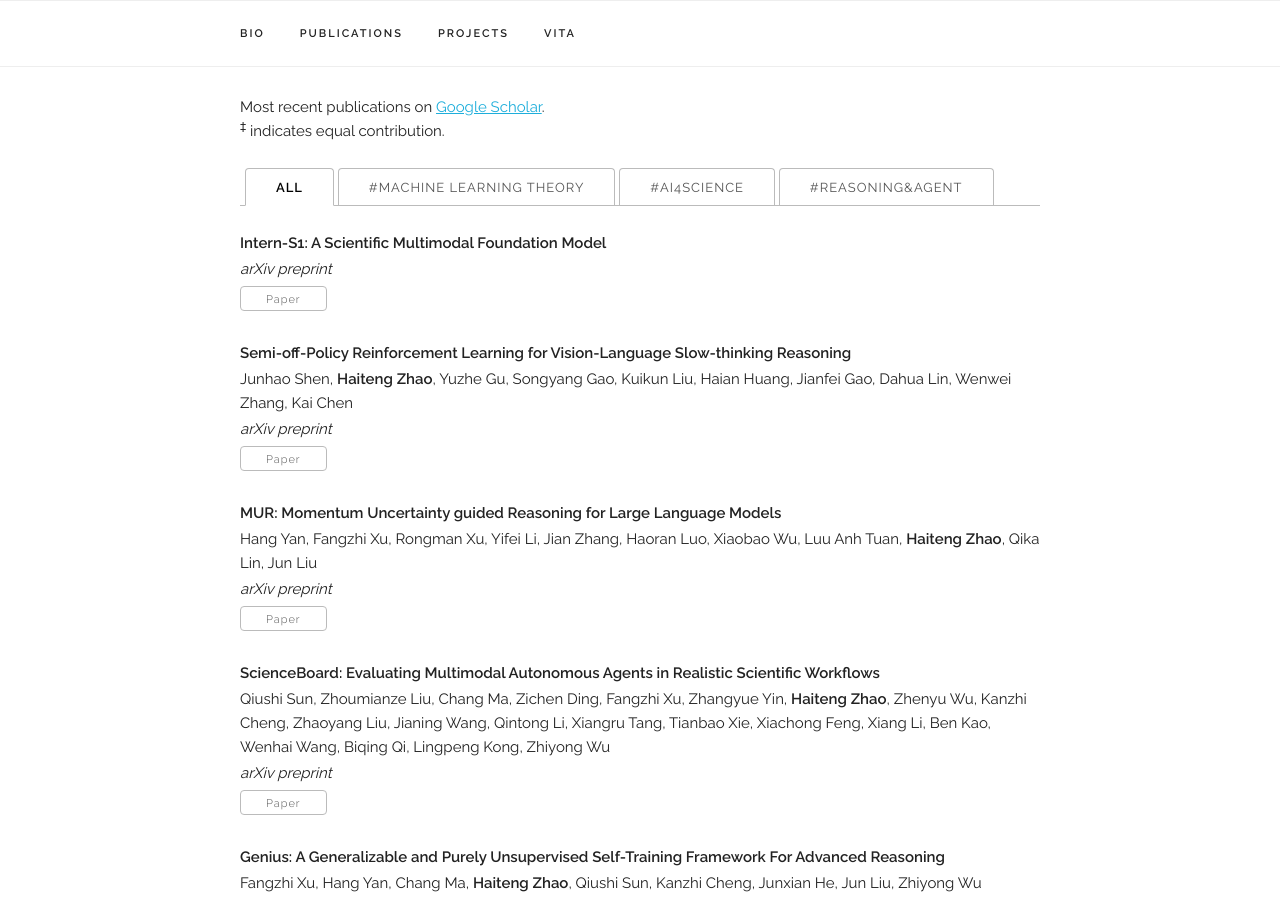
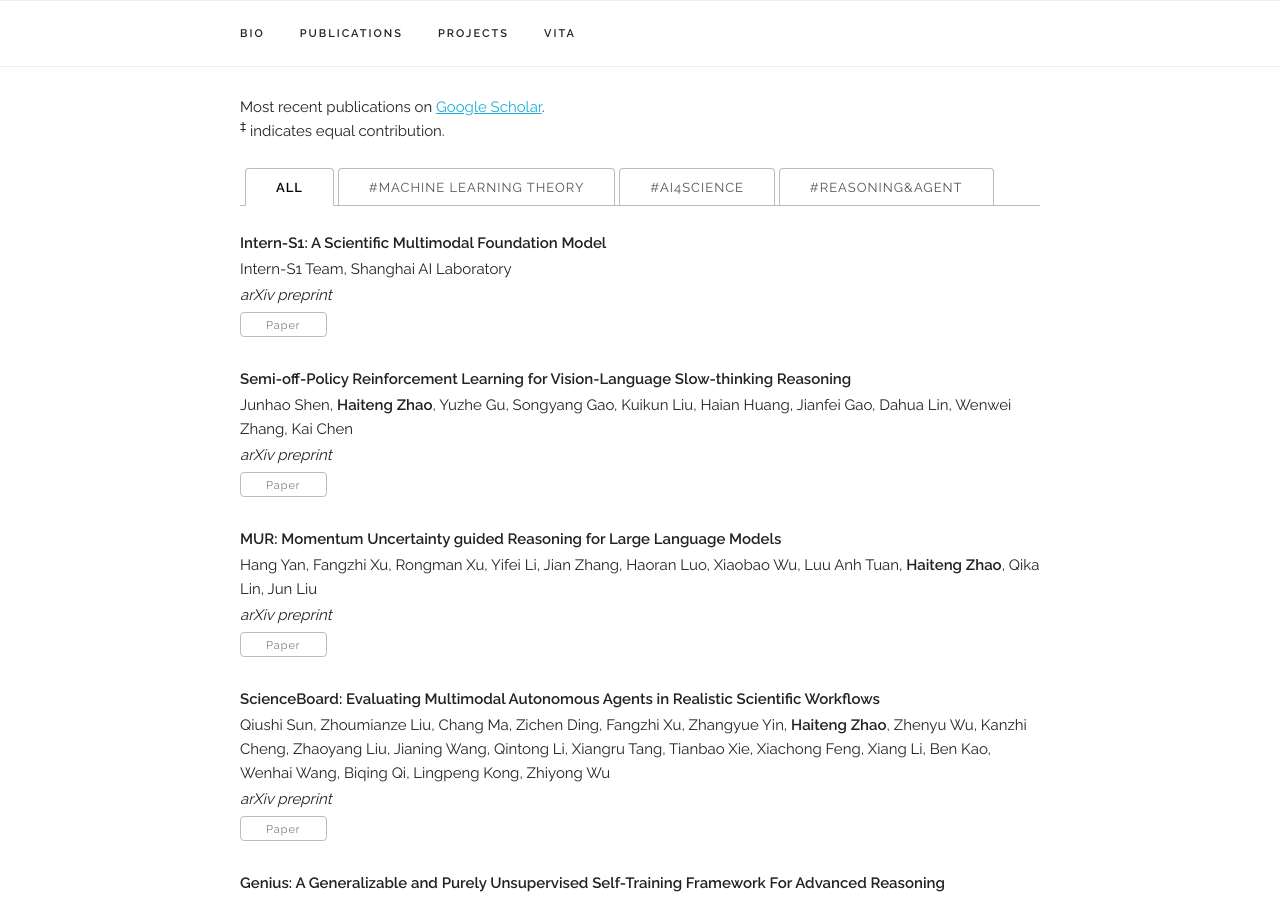
Before and after one commit to zhao-ht/haitengzhao, a Jekyll site: the page built from index.html, in a window 1280 px wide and 900 px high, scrolled down 1133 px. Built offline with Jekyll 4.4.1, drawn with Linux system fonts in a browser that asks for light colours; some web fonts are replaced.

Commit message:
Update publications.yaml

```diff
--- a/_data/publications.yaml
+++ b/_data/publications.yaml
@@ -1,5 +1,6 @@
 papers:
   - title: "Intern-S1: A Scientific Multimodal Foundation Model"
+    authors: "Intern-S1 Team, Shanghai AI Laboratory"
     venue: "arXiv preprint"
     paper_pdf: "https://arxiv.org/pdf/2508.15763"
     ai4science: y
```
